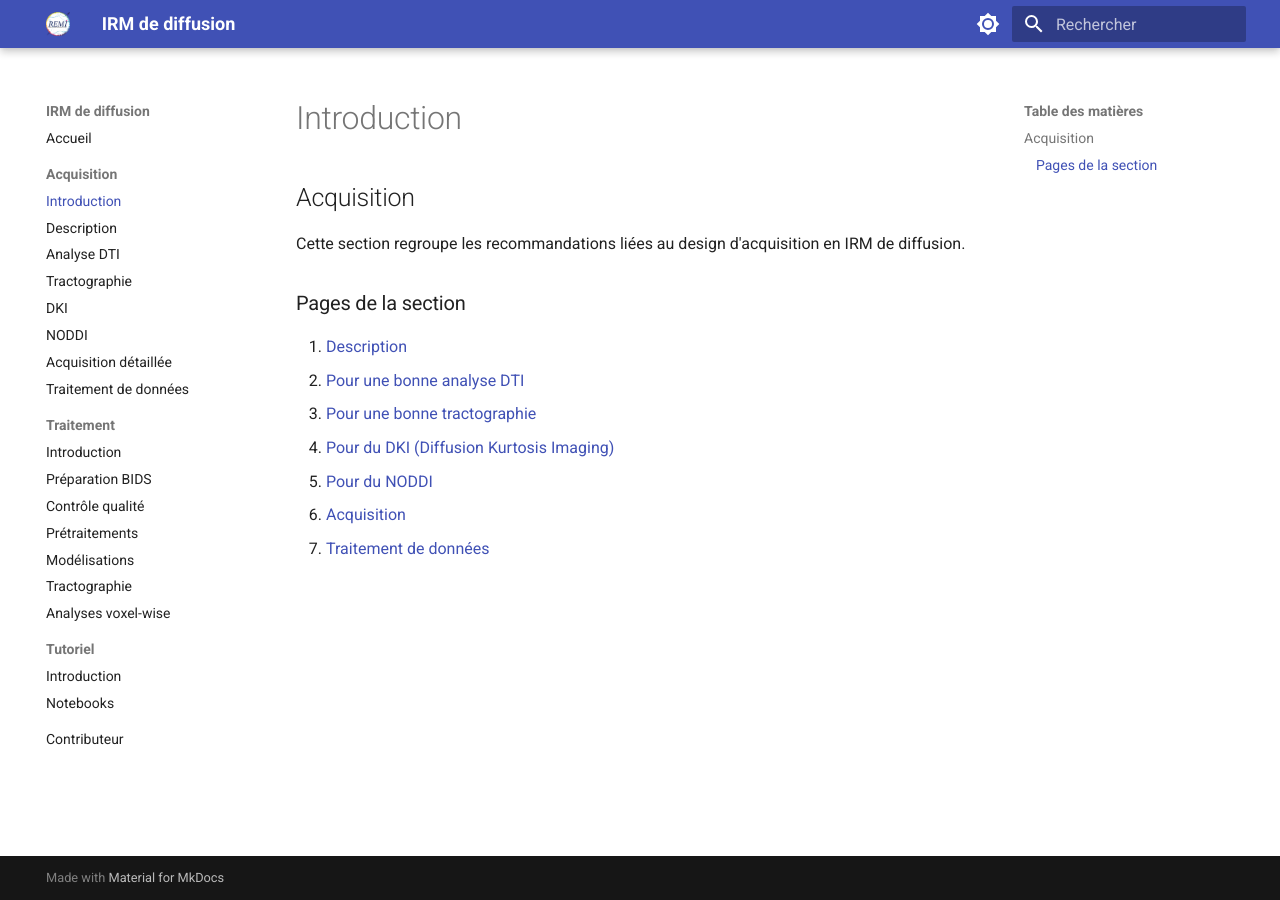
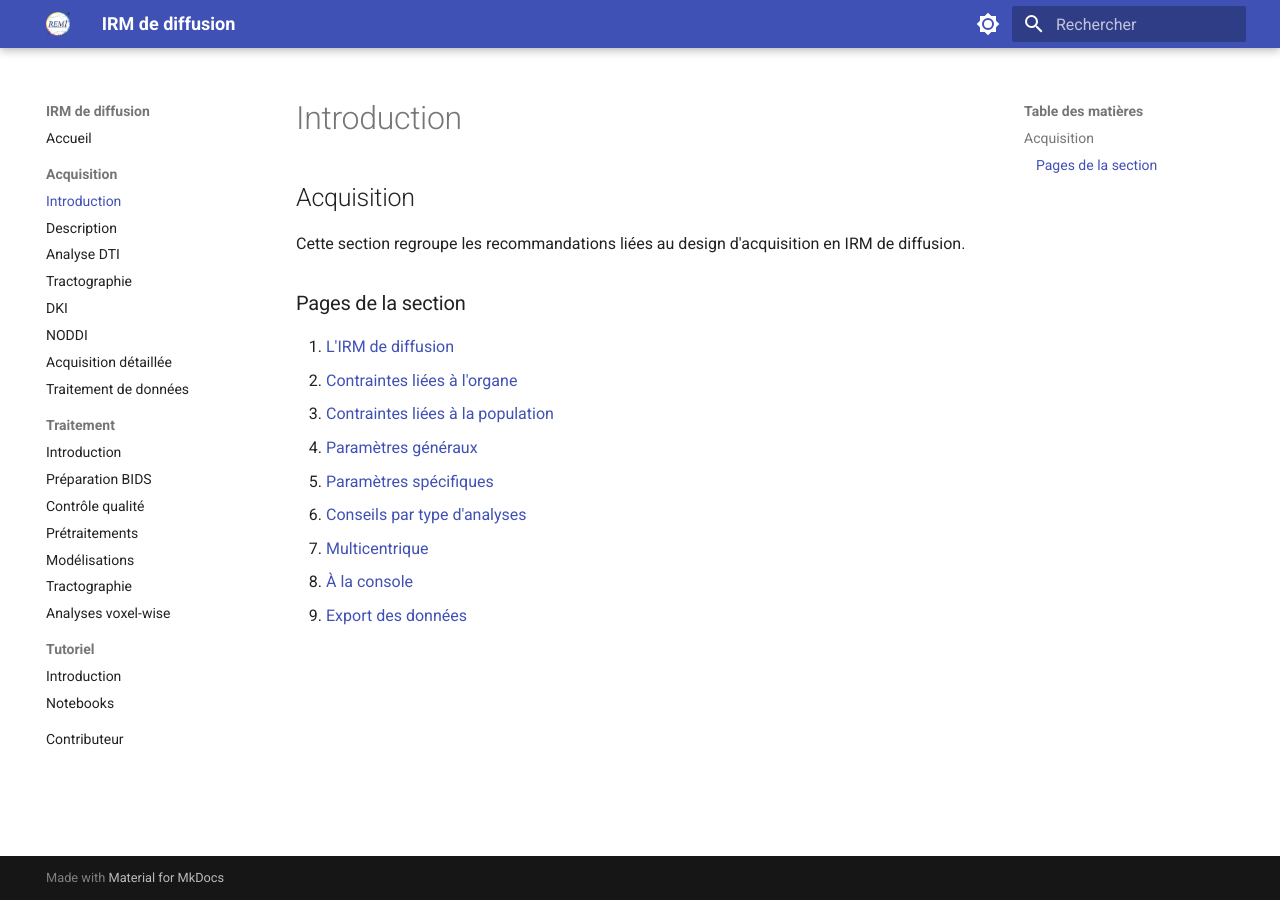
Before and after one commit to hdary/remi-diffusion, an MkDocs documentation site: the page built from docs/acquisition/index.md, in a window 1280 px wide. Built offline with MkDocs 1.6.1 and Material for MkDocs 9.7.7, drawn with Linux system fonts in a browser that asks for light colours.

Commit message:
Update index.md

```diff
--- a/docs/acquisition/index.md
+++ b/docs/acquisition/index.md
@@ -2,20 +2,24 @@
 layout: default
 title: Acquisition
 actions:
-  - label: 1. Description
-    url: /docs/acquisition/01-description.md
-  - label: 2. DTI
-    url: /acquisition/02-pour-une-bonne-analyse-dti.md
-  - label: 3. Tractographie
-    url: /acquisition/03-pour-une-bonne-tractographie.md
-  - label: 4. DKI
-    url: /acquisition/04-pour-du-dki.md
-  - label: 5. NODDI
-    url: /acquisition/05-pour-du-noddi.md
-  - label: 6. Acquisition
-    url: /acquisition/06-acquisition.md
-  - label: 7. Traitement de données
-    url: /acquisition/07-traitement-de-donnees.md
+  - label: 1. L'IRM de diffusion
+    url: /docs/acquisition/01-diffusion.md
+  - label: 2. Contraintes liées à l'organe
+    url: /acquisition/02-organes.md
+  - label: 3. Contraintes liées à la population
+    url: /acquisition/03-population.md
+  - label: 4. Paramètres généraux
+    url: /acquisition/04-parametre-generaux.md
+  - label: 5. Paramètres sécifiques
+    url: /acquisition/05-parametre-spécifiques.md
+  - label: 6. Conseil par analyse
+    url: /acquisition/06-conseils-par-analyses.md
+  - label: 7. Multicentrique
+    url: /acquisition/07-multicentrique.md
+  - label: 8. À la console
+    url: /acquisition/08-console.md
+  - label: 9. Export
+    url: /acquisition/09-export.md
 ---
 
 ## Acquisition
@@ -24,10 +28,12 @@ Cette section regroupe les recommandations liées au design d'acquisition en IRM
 
 ### Pages de la section
 
-1. [Description](./acquisition/01-description/)
-2. [Pour une bonne analyse DTI](/docs/acquisition/02-pour-une-bonne-analyse-dti.md)
-3. [Pour une bonne tractographie](/docs/acquisition/03-pour-une-bonne-tractographie.md)
-4. [Pour du DKI (Diffusion Kurtosis Imaging)](/docs/acquisition/04-pour-du-dki.md)
-5. [Pour du NODDI](/docs/acquisition/05-pour-du-noddi.md)
-6. [Acquisition](/docs/acquisition/06-acquisition.md)
-7. [Traitement de données](/docs/acquisition/07-traitement-de-donnees.md)
+1. [L'IRM de diffusion](./acquisition/01-diffusion/)
+2. [Contraintes liées à l'organe](/docs/acquisition/02-organes.md)
+3. [Contraintes liées à la population](/docs/acquisition/03-population.md)
+4. [Paramètres généraux](/docs/acquisition/04-parametre-generaux.md)
+5. [Paramètres spécifiques](/docs/acquisition/05-parametre-spécifiques.md)
+6. [Conseils par type d'analyses](/docs/acquisition/06-conseils-par-analyses.md)
+7. [Multicentrique](/docs/acquisition/07-multicentrique.md)
+8. [À la console](/docs/acquisition/08-console.md)
+9. [Export des données](/docs/acquisition/09-export.md)
```
